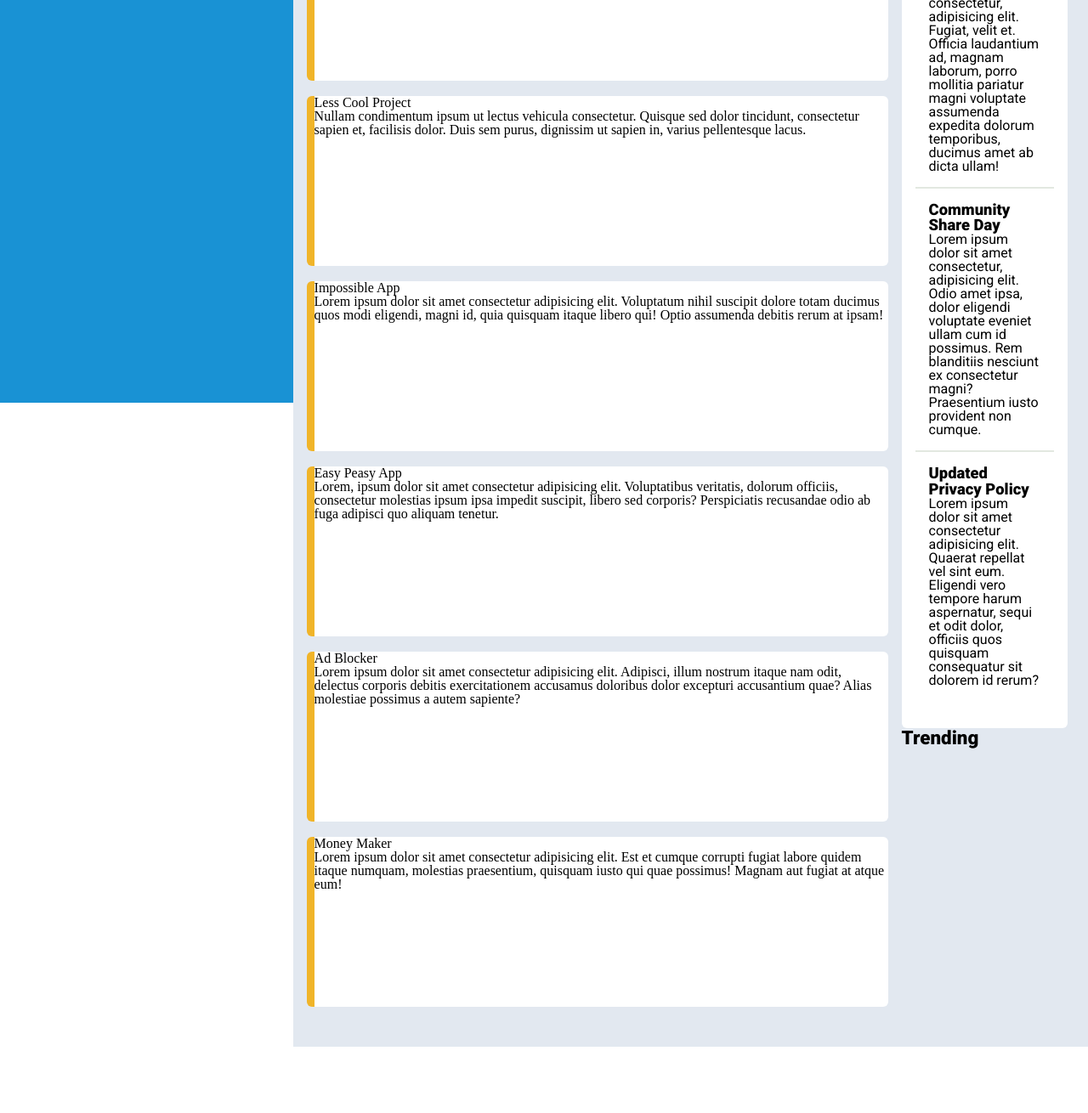
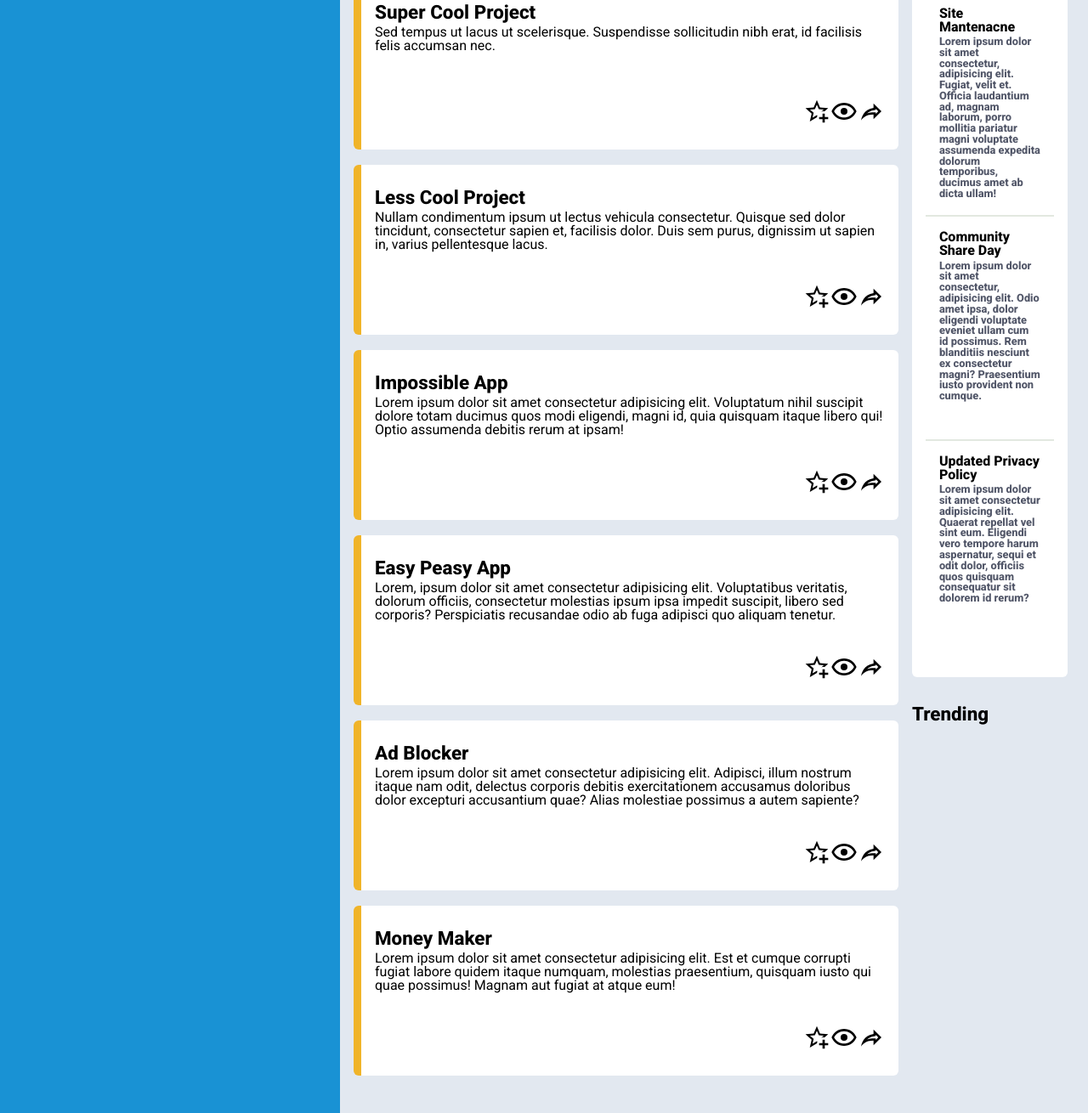
Before and after one commit to 4483-s/Dashboard, a plain HTML site: page index.html in a window 1280 px wide. Shown: the part 326-1636 px from the top of the page at 85% size. Before the commit the page ends 1558 px from the top, so only its background shows below. Drawn offline with nearby package versions, Linux system fonts and the light colour scheme.

Commit message:
Remove body flex

```diff
--- a/index.html
+++ b/index.html
@@ -25,62 +25,92 @@
           <h2>Your Projects</h2>
           <div class="mainleft-grid">
             <div class="mainleft-grid-items">
-              <div>Super Cool Project</div>
-              <div>
+              <h2>Super Cool Project</h2>
+              <p>
                 Sed tempus ut lacus ut scelerisque. Suspendisse sollicitudin
                 nibh erat, id facilisis felis accumsan nec.
+              </p>
+              <div>
+                <img src="img/star-plus-outline.svg" alt="star" /><img
+                  src="img/eye-outline.svg"
+                  alt="eye"
+                /><img src="img/share-outline.svg" alt="share" />
               </div>
-              <div></div>
             </div>
             <div class="mainleft-grid-items">
-              <div>Less Cool Project</div>
-              <div>
+              <h2>Less Cool Project</h2>
+              <p>
                 Nullam condimentum ipsum ut lectus vehicula consectetur. Quisque
                 sed dolor tincidunt, consectetur sapien et, facilisis dolor.
                 Duis sem purus, dignissim ut sapien in, varius pellentesque
                 lacus.
+              </p>
+              <div>
+                <img src="img/star-plus-outline.svg" alt="star" /><img
+                  src="img/eye-outline.svg"
+                  alt="eye"
+                /><img src="img/share-outline.svg" alt="share" />
               </div>
-              <div></div>
             </div>
             <div class="mainleft-grid-items">
-              <div>Impossible App</div>
-              <div>
+              <h2>Impossible App</h2>
+              <p>
                 Lorem ipsum dolor sit amet consectetur adipisicing elit.
                 Voluptatum nihil suscipit dolore totam ducimus quos modi
                 eligendi, magni id, quia quisquam itaque libero qui! Optio
                 assumenda debitis rerum at ipsam!
+              </p>
+              <div>
+                <img src="img/star-plus-outline.svg" alt="star" /><img
+                  src="img/eye-outline.svg"
+                  alt="eye"
+                /><img src="img/share-outline.svg" alt="share" />
               </div>
-              <div></div>
             </div>
             <div class="mainleft-grid-items">
-              <div>Easy Peasy App</div>
-              <div>
+              <h2>Easy Peasy App</h2>
+              <p>
                 Lorem, ipsum dolor sit amet consectetur adipisicing elit.
                 Voluptatibus veritatis, dolorum officiis, consectetur molestias
                 ipsum ipsa impedit suscipit, libero sed corporis? Perspiciatis
                 recusandae odio ab fuga adipisci quo aliquam tenetur.
+              </p>
+              <div>
+                <img src="img/star-plus-outline.svg" alt="star" /><img
+                  src="img/eye-outline.svg"
+                  alt="eye"
+                /><img src="img/share-outline.svg" alt="share" />
               </div>
-              <div></div>
             </div>
             <div class="mainleft-grid-items">
-              <div>Ad Blocker</div>
-              <div>
+              <h2>Ad Blocker</h2>
+              <p>
                 Lorem ipsum dolor sit amet consectetur adipisicing elit.
                 Adipisci, illum nostrum itaque nam odit, delectus corporis
                 debitis exercitationem accusamus doloribus dolor excepturi
                 accusantium quae? Alias molestiae possimus a autem sapiente?
+              </p>
+              <div>
+                <img src="img/star-plus-outline.svg" alt="star" /><img
+                  src="img/eye-outline.svg"
+                  alt="eye"
+                /><img src="img/share-outline.svg" alt="share" />
               </div>
-              <div></div>
             </div>
             <div class="mainleft-grid-items">
-              <div>Money Maker</div>
-              <div>
+              <h2>Money Maker</h2>
+              <p>
                 Lorem ipsum dolor sit amet consectetur adipisicing elit. Est et
                 cumque corrupti fugiat labore quidem itaque numquam, molestias
                 praesentium, quisquam iusto qui quae possimus! Magnam aut fugiat
                 at atque eum!
+              </p>
+              <div>
+                <img src="img/star-plus-outline.svg" alt="star" /><img
+                  src="img/eye-outline.svg"
+                  alt="eye"
+                /><img src="img/share-outline.svg" alt="share" />
               </div>
-              <div></div>
             </div>
           </div>
         </div>
--- a/style.css
+++ b/style.css
@@ -1,56 +1,63 @@
+* {
+  box-sizing: border-box;
+}
 body {
-  display: flex;
-  flex-wrap: wrap;
+  display: grid;
+  grid-template-columns: minmax(200px, 400px) 1fr;
 }
 h2 {
   font-size: 1.4rem;
+  margin-top: 2rem;
+  font-weight: 900;
   padding-bottom: 1em;
 }
 p,
 h2,
 h3 {
+  font-weight: 750;
+  margin-bottom: 0.2em;
   font-family: Roboto, Arial, Helvetica, sans-serif;
 }
 h2,
 h3 {
-  font-weight: 900;
   display: block;
 }
 h3 {
-  font-size: 1.15rem;
+  font-size: 1rem;
 }
 .sidebar {
   background-color: #1992d4;
   flex: 1 1 250px;
-  height: 100vh;
   padding-left: 1.5em;
-  max-height: 100%;
+  height: 100%;
 }
 .right {
   flex: 11 1 159px;
   min-width: 400px;
-  height: 100vh;
   display: grid;
-  grid-template-rows: minmax(18vh, 3fr) 10fr;
+  grid-template-rows: minmax(18vh, 1fr) 7fr;
 }
 .main {
   gap: 1em;
   background-color: #e2e8f0;
   padding: 1em;
   padding-right: 1.5em;
-  padding-top: 2em;
+  /* padding-top: 2em; */
   padding-bottom: 5%;
   display: grid;
   grid-template-columns: 7fr 2fr;
 }
 .header {
   background-color: #ffffff;
-  box-shadow: 0px 2px 10px grey;
+  box-shadow: 0px 0px 10px grey;
   z-index: 1;
 }
 .mainleft {
   /* display: grid; */
   /* grid-template-rows: 3em 1fr; */
+}
+.mainleft p {
+  font-weight: 400;
 }
 .mainleft-grid {
   display: grid;
@@ -65,10 +72,26 @@ h3 {
   border-radius: 6px;
   min-height: 200px;
   border-left: 9px solid #f0b429;
+  padding: 1em;
+  display: flex;
+  flex-direction: column;
+  /* justify-content: space-around; */
+}
+.mainleft-grid-items div {
+  align-self: flex-end;
+  margin-top: auto;
+  margin-bottom: 0.6em;
+}
+.mainleft-grid-items img {
+  width: 2em;
+}
+.mainleft-grid h2 {
+  margin-top: 0.5em;
+  padding-bottom: 0;
 }
 .announcements,
 .trending {
-  /* padding: 1.5em; */
+  /* height: 50%; */
 }
 .announcements > div {
   background-color: #ffffff;
@@ -93,3 +116,7 @@ h3 {
   overflow: hidden;
   text-overflow: ellipsis;
 }
+.announcements p {
+  font-size: 0.8rem;
+  color: #515668;
+}
```
Also changed, not shown: img/eye-outline.svg (added), img/share-outline.svg (added), img/star-plus-outline.svg (added).
